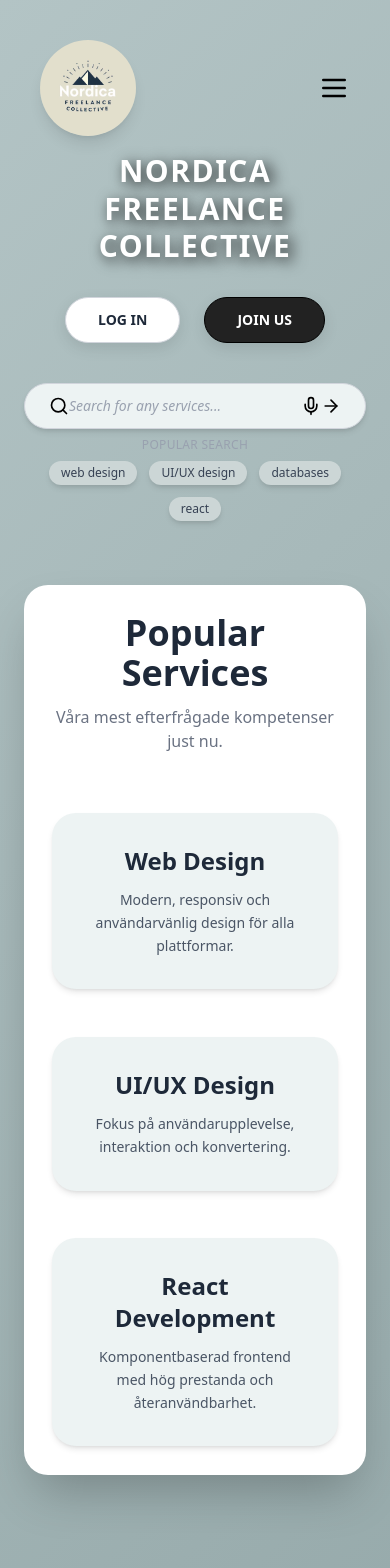
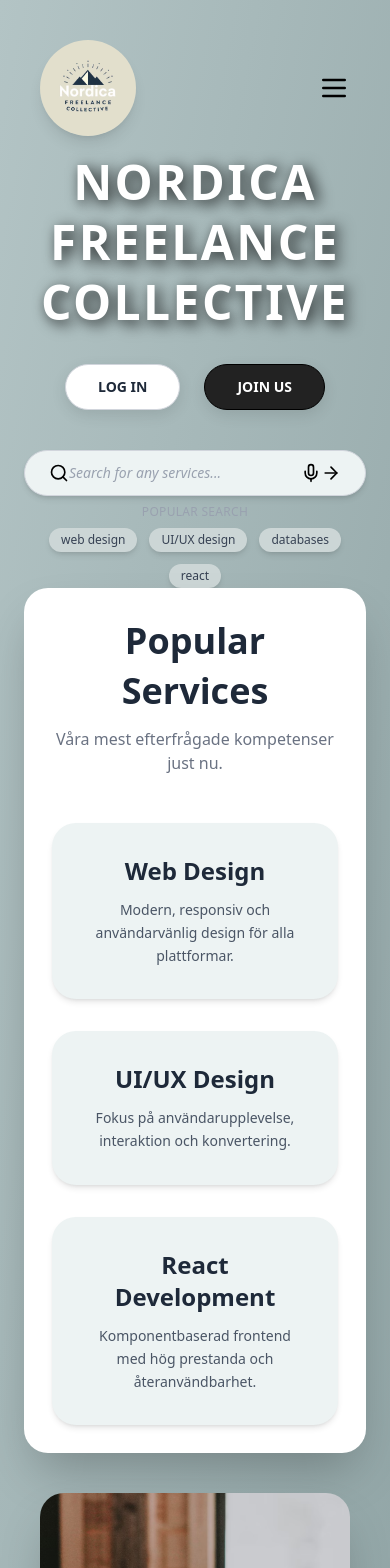
Before and after one commit to JuliaRymem/nordica-freelance-collective, a React (Vite) app in the folder frontend/: page / in a window 390 px wide. Shown: the top 1568 px of the page. Built offline with nearby package versions, Linux system fonts and the light colour scheme.

Commit message:
Update hero.css

```diff
--- a/frontend/src/components/hero.css
+++ b/frontend/src/components/hero.css
@@ -2,10 +2,7 @@
 
 /* --- Hero Container --- */
 .hero-container {
-  @apply min-h-screen bg-[#b3c4c5] text-white px-6 py-10 font-sans flex flex-col justify-between;
-  background: linear-gradient(135deg, #b3c4c5 0%, #8fa3a4 100%);
-  /* Lägg till subtil gradient för mer djup */
-  transition: background 0.5s ease;
+  @apply min-h-screen bg-gradient-to-br from-[#b3c4c5] to-[#8fa3a4] text-white px-6 py-10 font-sans flex flex-col justify-between transition-all duration-500;
 }
 
 /* --- Top Bar --- */
@@ -23,31 +20,20 @@
 }
 
 .hero-nav-link {
-  @apply text-gray-800 text-sm font-medium tracking-wide transition-colors duration-200;
-}
-.hero-nav-link:hover {
-  @apply text-amber-500;
+  @apply text-gray-800 text-sm font-medium tracking-wide transition-colors duration-200 hover:text-amber-500;
 }
 
-/* --- Menu Icon (for mobile) --- */
+/* --- Menu Icon --- */
 .hero-menu-icon {
-  @apply text-black h-8 w-8 sm:h-10 sm:w-10 cursor-pointer transition-colors duration-200;
+  @apply text-black h-8 w-8 sm:h-10 sm:w-10 cursor-pointer transition-colors duration-200 hover:text-amber-400;
 }
-.hero-menu-icon:hover {
-  @apply text-amber-400;
-}
+
 /* --- Hero Heading --- */
 .hero-heading {
-  @apply text-5xl md:text-6xl font-extrabold leading-tight text-center mb-8 drop-shadow-lg;
+  @apply text-5xl md:text-6xl font-extrabold leading-tight text-center mb-8 drop-shadow-lg px-4;
   text-shadow: 5px 3px 15px rgba(0, 0, 0, 0.75);
   letter-spacing: 0.05em;
   transition: transform 0.3s ease;
-}
-
-@media (max-width: 430px) {
-  .hero-heading {
-    @apply text-3xl px-4;
-  }
 }
 
 /* --- Buttons Section --- */
@@ -61,12 +47,10 @@
   box-shadow: 0 5px 15px rgba(0, 0, 0, 0.1);
 }
 
-/* Ljus knapp – "Log In" */
 .btn-login {
   @apply bg-white text-gray-800 border border-gray-300 hover:bg-[#f4f4f4] hover:shadow-lg;
 }
 
-/* Mörk knapp – "Join Us" */
 .btn-join {
   @apply bg-[#222] text-white border border-black hover:bg-neutral-900 hover:shadow-lg;
 }
@@ -76,16 +60,13 @@
   @apply flex items-center bg-[#edf3f3] rounded-full px-6 py-3 border border-gray-300 w-full max-w-md mx-auto mb-1 shadow-md hover:shadow-lg transition-shadow duration-300;
 }
 
-/* Inputfältet */
 .search-input {
   @apply flex-grow italic text-gray-700 text-sm bg-transparent outline-none placeholder-gray-400;
 }
 
-/* Sökikon */
 .search-icon {
   @apply text-gray-500 mr-2 h-5 w-5;
 }
-
 
 /* --- Popular Skills --- */
 .popular-skills-wrapper {
@@ -104,29 +85,34 @@
   @apply bg-[#ccd6d6] text-gray-700 text-xs px-3 py-1 rounded-full shadow-md;
 }
 
+/* --- Wrapper för centrerad placering --- */
+.popular-services-wrapper {
+  @apply min-h-screen flex justify-center items-center px-4;
+}
+
 /* --- Popular Services --- */
 .popular-services-section {
-  @apply bg-white rounded-3xl p-7 mt-16 mb-28 w-full max-w-7xl shadow-2xl flex flex-col justify-center items-center text-center transition-shadow;
+  @apply bg-white rounded-3xl p-7 w-full max-w-6xl shadow-2xl flex flex-col justify-center items-center text-center transition-shadow;
 }
 
 .popular-services-header {
-  @apply mb-5;
+  @apply mb-2;
 }
 
 .popular-services-title {
-  @apply text-4xl font-extrabold mb-3 text-gray-800;
+  @apply text-4xl font-extrabold text-gray-800 mb-3 leading-snug;
 }
 
 .popular-services-subtitle {
-  @apply text-gray-500 text-base max-w-xl mx-auto;
+  @apply text-base text-gray-500 max-w-xl mx-auto;
 }
 
 .popular-services-grid {
-  @apply grid md:grid-cols-3 gap-12 max-w-7xl mx-auto mt-10;
+  @apply grid gap-8 sm:grid-cols-1 md:grid-cols-2 lg:grid-cols-3 mt-10 w-full;
 }
 
 .popular-service-card {
-  @apply bg-[#edf3f3] rounded-3xl shadow-md p-8 hover:shadow-lg transition-all duration-400 cursor-pointer;
+  @apply bg-[#edf3f3] rounded-3xl shadow-md p-8 hover:shadow-lg transition-transform duration-300 cursor-pointer;
   transform-style: preserve-3d;
   will-change: transform;
 }
@@ -142,30 +128,26 @@
   @apply text-sm text-gray-600 leading-relaxed;
 }
 
-/* --- Trusted - wrapper - sektion --- */
+
+/* --- Trusted Section --- */
 .trusted-combined-wrapper {
-  @apply w-full max-w-6xl mx-auto mt-20 px-4 mb-28; /* lägg till mb-28 för utrymme under */
+  @apply w-full max-w-6xl mx-auto mt-10 px-4 mb-28;
 }
 
-/* --- Bildsektion --- */
 .trusted-image-section {
   @apply relative w-full rounded-3xl overflow-hidden shadow-2xl;
-  height: 400px; /* justera höjd efter behov */
+  height: 400px;
 }
 
-/* Bild som bakgrund */
 .trusted-image-background {
   @apply w-full h-full object-cover;
 }
 
-/* Kortet ovanpå bilden */
 .trusted-card-overlay {
-  @apply absolute left-1/2 transform -translate-x-1/2
+  @apply absolute left-1/2 transform -translate-x-1/2 bottom-[-10px]
     bg-white rounded-3xl p-6 w-[90%] max-w-2xl shadow-xl flex flex-col items-center text-center;
-  bottom: -10px; /* Nytt! skjuter ner kortet under bilden */
 }
 
-/* Kortinnehåll */
 .trusted-title {
   @apply text-xl font-bold text-gray-800 mb-1;
 }
@@ -183,8 +165,7 @@
 }
 
 .avatar-img {
-  @apply w-12 h-12 rounded-full border-4 border-white object-cover shadow-md;
-  transition: transform 0.3s ease;
+  @apply w-12 h-12 rounded-full border-4 border-white object-cover shadow-md transition-transform duration-300;
 }
 .avatar-img:hover {
   transform: scale(1.2) translateY(-5px);
```
